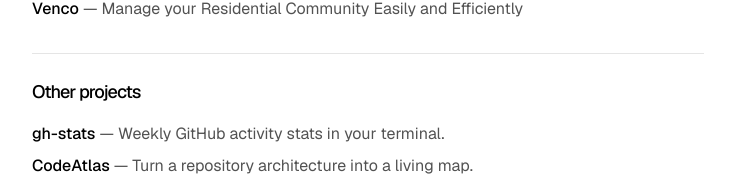
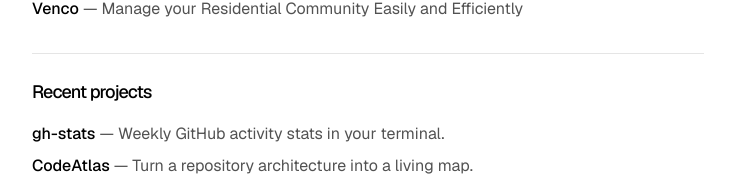
Before and after one commit to sa-ma/portfolio, a Next.js app: page / in a window 1280 px wide. Shown: the part 328-504 px from the top of the page, without its empty margins (272-1007 px from the left). Built offline with nearby package versions, Linux system fonts and the light colour scheme.

Commit message:
fix(ui): rename projects section heading

```diff
--- a/app/page.tsx
+++ b/app/page.tsx
@@ -71,7 +71,7 @@ export default function Page() {
       <hr className="my-6 border-neutral-200 dark:border-neutral-800" />
 
       {/* Other Projects */}
-      <h2 className="font-medium text-lg mb-4 tracking-tighter">Other projects</h2>
+      <h2 className="font-medium text-lg mb-4 tracking-tighter">Recent projects</h2>
       <ul className="space-y-2 mb-8">
         <li>
           <a
```
